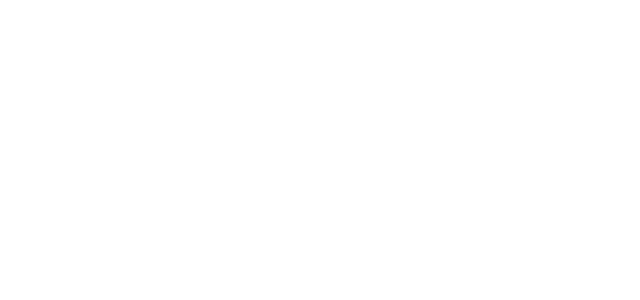
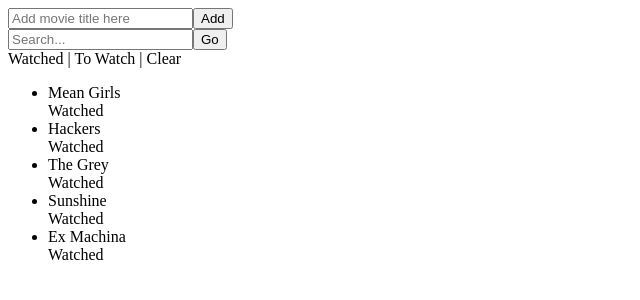
Before and after one commit to powerlanguage/movie-list, a React app: page / in a window 1280 px wide. Shown: the top 300 px of the page, without its empty margins (0-640 px from the left). Built offline with nearby package versions, Linux system fonts and the light colour scheme; the HTML template or start-up script is replaced by a standard one.

Commit message:
Frontend basics

```diff
--- a/client/src/components/AddMovie.jsx
+++ b/client/src/components/AddMovie.jsx
@@ -0,0 +1,33 @@
+import React from 'react';
+import ReactDOM  from 'react-dom';
+
+class AddMovie extends React.Component {
+  constructor(props) {
+    super(props);
+    this.state = {
+      value: ''
+    }
+    this.handleSubmit = this.handleSubmit.bind(this);
+    this.handleChange = this.handleChange.bind(this);
+  }
+
+  handleSubmit(event) {
+    event.preventDefault();
+    this.props.onAddMovie(this.state.value);
+  }
+
+  handleChange(event) {
+    this.setState({value: event.target.value})
+  }
+
+  render(){
+    return (
+      <form onSubmit={this.handleSubmit}>
+        <input type="text" value={this.state.value} onChange={this.handleChange} placeholder="Add movie title here"/>
+        <input type="submit" value="Add" />
+      </form>
+    )
+  }
+}
+
+module.exports = AddMovie;
--- a/client/src/components/Movie.jsx
+++ b/client/src/components/Movie.jsx
@@ -0,0 +1,22 @@
+import React from 'react';
+import ReactDOM  from 'react-dom';
+
+import MovieDetails from './MovieDetails.jsx'
+
+var Movie = (props) => {
+
+  let classname = 'watched';
+  props.movie.watched ? classname += '' : classname += ' hide';
+
+  return (
+    <li className="movie">
+      <div className="title" onClick={() => props.onClick(props.movie)}>{props.movie.title}</div>
+      <div className={classname}>Watched</div>
+      {props.focusedMovie === props.movie &&
+        <MovieDetails movie={props.movie} toggleWatched={props.toggleWatched}/>
+      }
+    </li>
+  )
+}
+
+module.exports = Movie;
--- a/client/src/components/MovieDetails.jsx
+++ b/client/src/components/MovieDetails.jsx
@@ -0,0 +1,46 @@
+import React from 'react';
+import ReactDOM  from 'react-dom';
+
+class MovieDetails extends React.Component {
+
+  constructor(props){
+    super(props);
+    this.state = {
+      watched: this.props.movie.watched
+    }
+    this.handleInputChange = this.handleInputChange.bind(this);
+  }
+
+  handleInputChange(event) {
+    this.props.toggleWatched(this.props.movie);
+  }
+
+  render() {
+    return (
+      <div className="movie-details">
+        <div><img src="" /></div>
+        <ul>
+          <li>Year</li>
+          <li>Runtime</li>
+          <li>Metascore</li>
+          <li>imdbRating</li>
+          <li>
+            <form>
+              <label>Watched</label>
+                <input
+                  name="watched"
+                  type="checkbox"
+                  checked={this.state.watched}
+                  onChange={this.handleInputChange}
+                />
+            </form>
+          </li>
+        </ul>
+      </div>
+    )
+  }
+}
+
+
+
+module.exports = MovieDetails;
--- a/client/src/components/Search.jsx
+++ b/client/src/components/Search.jsx
@@ -0,0 +1,33 @@
+import React from 'react';
+import ReactDOM  from 'react-dom';
+
+class Search extends React.Component {
+  constructor(props) {
+    super(props);
+    this.state = {
+      value: ''
+    }
+    this.handleSubmit = this.handleSubmit.bind(this);
+    this.handleChange = this.handleChange.bind(this);
+  }
+
+  handleSubmit(event) {
+    event.preventDefault();
+    this.props.onSearch(this.state.value);
+  }
+
+  handleChange(event) {
+    this.setState({value: event.target.value})
+  }
+
+  render(){
+    return (
+      <form onSubmit={this.handleSubmit}>
+        <input type="text" value={this.state.value} onChange={this.handleChange} placeholder="Search..."/>
+        <input type="submit" value="Go" />
+      </form>
+    )
+  }
+}
+
+module.exports = Search;
--- a/client/src/index.jsx
+++ b/client/src/index.jsx
@@ -1,15 +1,108 @@
 import React from 'react';
 import ReactDOM  from 'react-dom';
 
+import Movie from './components/Movie.jsx';
+import Search from './components/Search.jsx'
+import AddMovie from './components/AddMovie.jsx'
+
+var movieData = [
+  {
+    title: 'Mean Girls',
+    watched: false,
+  },
+  {
+    title: 'Hackers',
+    watched: false,
+  },
+  {
+    title: 'The Grey',
+    watched: false,
+  },
+  {
+    title: 'Sunshine',
+    watched: false,
+  },
+  {
+    title: 'Ex Machina',
+    watched: false,
+  },
+];
 
 class MovieList extends React.Component {
   constructor() {
     super();
+    this.state = {
+      searchFilter: '',
+      movies: movieData,
+      watchedFilter: '',
+      focusedMovie: '',
+    }
+    this.onSearch = this.onSearch.bind(this);
+    this.onAddMovie = this.onAddMovie.bind(this);
+    this.toggleWatchedFilter = this.toggleWatchedFilter.bind(this);
+    this.onMovieTitleClick = this.onMovieTitleClick.bind(this);
+    this.onMovieToggleWatched = this.onMovieToggleWatched.bind(this);
+  }
+
+  onSearch(searchParams){
+    this.setState({searchFilter: searchParams.toLowerCase()})
+  }
+
+  onAddMovie(movieTitle){
+    const movies = this.state.movies;
+    movies.push({title: movieTitle});
+    this.setState({movies: movies});
+  }
+
+  toggleWatchedFilter(filter) {
+    this.setState({watchedFilter: filter})
+  }
+
+  onMovieToggleWatched(movie){
+    const updatedMovies = this.state.movies;
+    let i = updatedMovies.indexOf(movie);
+    updatedMovies[i].watched = !updatedMovies[i].watched;
+    this.setState({movies: updatedMovies});
+  }
+
+  onMovieTitleClick(movie) {
+    this.state.focusedMovie === movie ? this.setState({focusedMovie: ''}) : this.setState({focusedMovie: movie});
   }
 
   render() {
+
+    let filteredMovies = this.state.movies.filter(movie => movie.title.toLowerCase().includes(this.state.searchFilter));
+    // see if we should be filtering based on watched
+    if(this.state.watchedFilter) {
+      const watched = this.state.watchedFilter === "watched";
+      filteredMovies = filteredMovies.filter(movie => movie.watched === watched);
+    }
+
     return (
-      <div></div>
+      <div>
+        <AddMovie onAddMovie={this.onAddMovie}/>
+        <Search onSearch={this.onSearch}/>
+        <div>
+          <span onClick={() => this.toggleWatchedFilter("watched")}>Watched</span> |
+          <span onClick={() => this.toggleWatchedFilter("unwatched")}> To Watch</span> |
+          <span onClick={() => this.toggleWatchedFilter("")}> Clear</span>
+        </div>
+        {filteredMovies.length ? (
+          <ul>
+            {filteredMovies.map((movie, index) =>
+              <Movie
+                movie={movie}
+                key={index}
+                onClick={this.onMovieTitleClick}
+                focusedMovie={this.state.focusedMovie}
+                toggleWatched={this.onMovieToggleWatched}
+              />
+            )}
+          </ul>
+          ) : (
+          <div>No movies match that filter</div>
+          )}
+      </div>
     )
   }
 }
--- a/package.json
+++ b/package.json
@@ -16,6 +16,7 @@
     "babel-preset-es2015": "^6.24.1",
     "babel-preset-react": "^6.24.1",
     "express": "^4.16.2",
+    "nodemon": "^1.14.3",
     "react": "^16.1.0",
     "react-dom": "^16.1.0",
     "webpack": "^3.8.1"
```
Also changed, not shown: gotchas.txt (added), webpack.config.js (line endings or trailing spaces), 2 other files (tests, documents, lock files or other folders).
